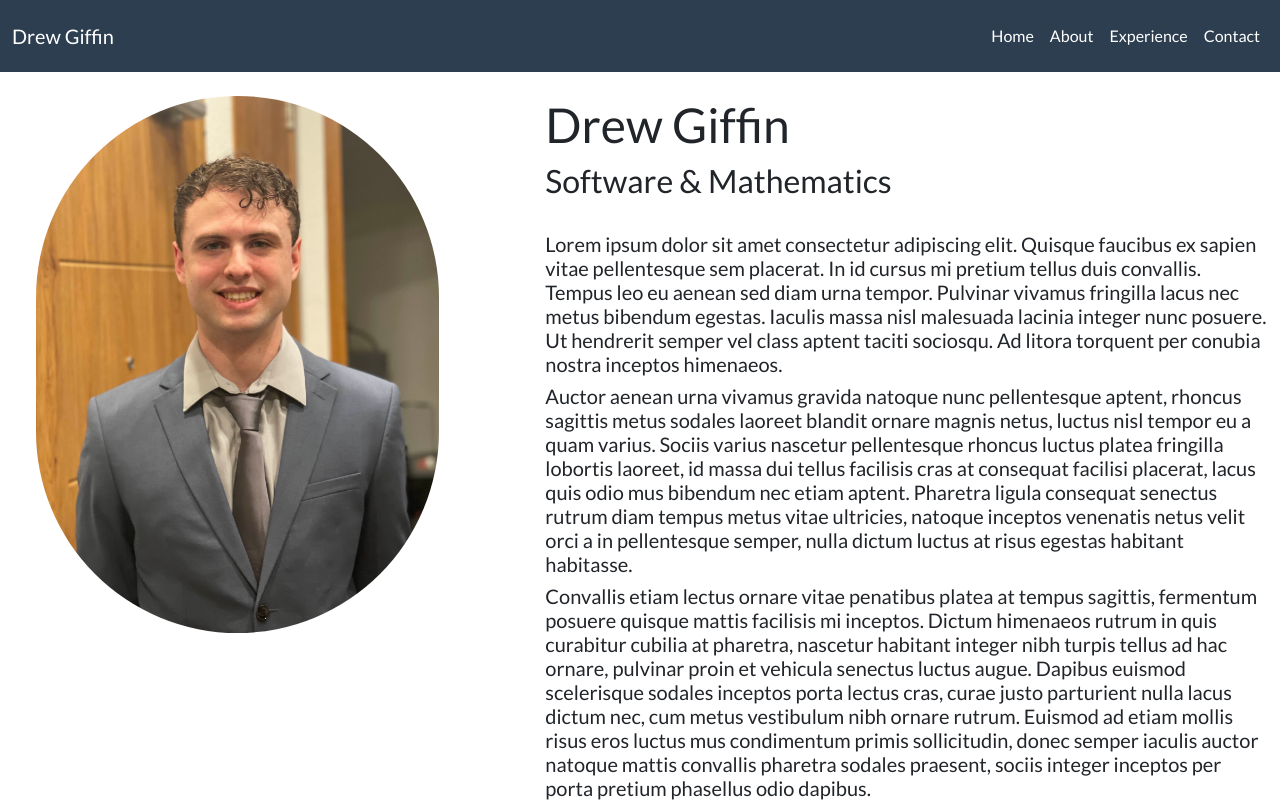
After one commit to drewgiffin/drewgiffindev, a Django app: template core/templates/home.html in a window 1280 px wide. The commit adds this page. Run offline with Django 4.2, Linux system fonts and the light colour scheme; the template is opened without the code that fills it, so the values that code supplies are empty; some libraries are stand-ins or nearby versions.

Commit message:
Made home template which extends base instead

```diff
--- a/core/templates/base.html
+++ b/core/templates/base.html
@@ -8,22 +8,7 @@
     </head>
     <body>
         {% include 'navbar.html' %}
-        <div class="container-fluid">
-            <div class="row">
-                <div class="col-md-4">
-                    <img src="{% static 'images/profile.jpg' %}" class="img-fluid rounded-pill m-4">
-                </div>
-                <div class="col-md-1">
-                </div>
-                <div class="col-md-7">
-                    <h1 class="mt-4">Drew Giffin</h1>
-                    <h3>Software & Mathematics</h3>
-                    <br>
-                    <h5>Lorem ipsum dolor sit amet consectetur adipiscing elit. Quisque faucibus ex sapien vitae pellentesque sem placerat. In id cursus mi pretium tellus duis convallis. Tempus leo eu aenean sed diam urna tempor. Pulvinar vivamus fringilla lacus nec metus bibendum egestas. Iaculis massa nisl malesuada lacinia integer nunc posuere. Ut hendrerit semper vel class aptent taciti sociosqu. Ad litora torquent per conubia nostra inceptos himenaeos.</h5>
-                    <h5>Auctor aenean urna vivamus gravida natoque nunc pellentesque aptent, rhoncus sagittis metus sodales laoreet blandit ornare magnis netus, luctus nisl tempor eu a quam varius. Sociis varius nascetur pellentesque rhoncus luctus platea fringilla lobortis laoreet, id massa dui tellus facilisis cras at consequat facilisi placerat, lacus quis odio mus bibendum nec etiam aptent. Pharetra ligula consequat senectus rutrum diam tempus metus vitae ultricies, natoque inceptos venenatis netus velit orci a in pellentesque semper, nulla dictum luctus at risus egestas habitant habitasse.</h5>
-                    <h5>Convallis etiam lectus ornare vitae penatibus platea at tempus sagittis, fermentum posuere quisque mattis facilisis mi inceptos. Dictum himenaeos rutrum in quis curabitur cubilia at pharetra, nascetur habitant integer nibh turpis tellus ad hac ornare, pulvinar proin et vehicula senectus luctus augue. Dapibus euismod scelerisque sodales inceptos porta lectus cras, curae justo parturient nulla lacus dictum nec, cum metus vestibulum nibh ornare rutrum. Euismod ad etiam mollis risus eros luctus mus condimentum primis sollicitudin, donec semper iaculis auctor natoque mattis convallis pharetra sodales praesent, sociis integer inceptos per porta pretium phasellus odio dapibus.</h5>
-                </div>
-            </div>
-        </div>
+        {% block content %}
+        {% endblock %}
     </body>
 </html>
--- /dev/null
+++ b/core/templates/home.html
@@ -0,0 +1,21 @@
+{% extends "base.html" %}
+{% block content %}
+<div class="container-fluid">
+    <div class="row">
+        <div class="col-md-4">
+            {% load static %}
+            <img src="{% static 'images/profile.jpg' %}" class="img-fluid rounded-pill m-4">
+        </div>
+        <div class="col-md-1">
+        </div>
+        <div class="col-md-7">
+            <h1 class="mt-4">Drew Giffin</h1>
+            <h3>Software & Mathematics</h3>
+            <br>
+            <h5>Lorem ipsum dolor sit amet consectetur adipiscing elit. Quisque faucibus ex sapien vitae pellentesque sem placerat. In id cursus mi pretium tellus duis convallis. Tempus leo eu aenean sed diam urna tempor. Pulvinar vivamus fringilla lacus nec metus bibendum egestas. Iaculis massa nisl malesuada lacinia integer nunc posuere. Ut hendrerit semper vel class aptent taciti sociosqu. Ad litora torquent per conubia nostra inceptos himenaeos.</h5>
+            <h5>Auctor aenean urna vivamus gravida natoque nunc pellentesque aptent, rhoncus sagittis metus sodales laoreet blandit ornare magnis netus, luctus nisl tempor eu a quam varius. Sociis varius nascetur pellentesque rhoncus luctus platea fringilla lobortis laoreet, id massa dui tellus facilisis cras at consequat facilisi placerat, lacus quis odio mus bibendum nec etiam aptent. Pharetra ligula consequat senectus rutrum diam tempus metus vitae ultricies, natoque inceptos venenatis netus velit orci a in pellentesque semper, nulla dictum luctus at risus egestas habitant habitasse.</h5>
+            <h5>Convallis etiam lectus ornare vitae penatibus platea at tempus sagittis, fermentum posuere quisque mattis facilisis mi inceptos. Dictum himenaeos rutrum in quis curabitur cubilia at pharetra, nascetur habitant integer nibh turpis tellus ad hac ornare, pulvinar proin et vehicula senectus luctus augue. Dapibus euismod scelerisque sodales inceptos porta lectus cras, curae justo parturient nulla lacus dictum nec, cum metus vestibulum nibh ornare rutrum. Euismod ad etiam mollis risus eros luctus mus condimentum primis sollicitudin, donec semper iaculis auctor natoque mattis convallis pharetra sodales praesent, sociis integer inceptos per porta pretium phasellus odio dapibus.</h5>
+        </div>
+    </div>
+</div>
+{% endblock %}
--- a/core/views.py
+++ b/core/views.py
@@ -1,6 +1,5 @@
 from django.http import HttpResponse
 from django.shortcuts import render
 
-
 def index(request):
-    return render(request, "base.html")
+    return render(request, "home.html")
```
